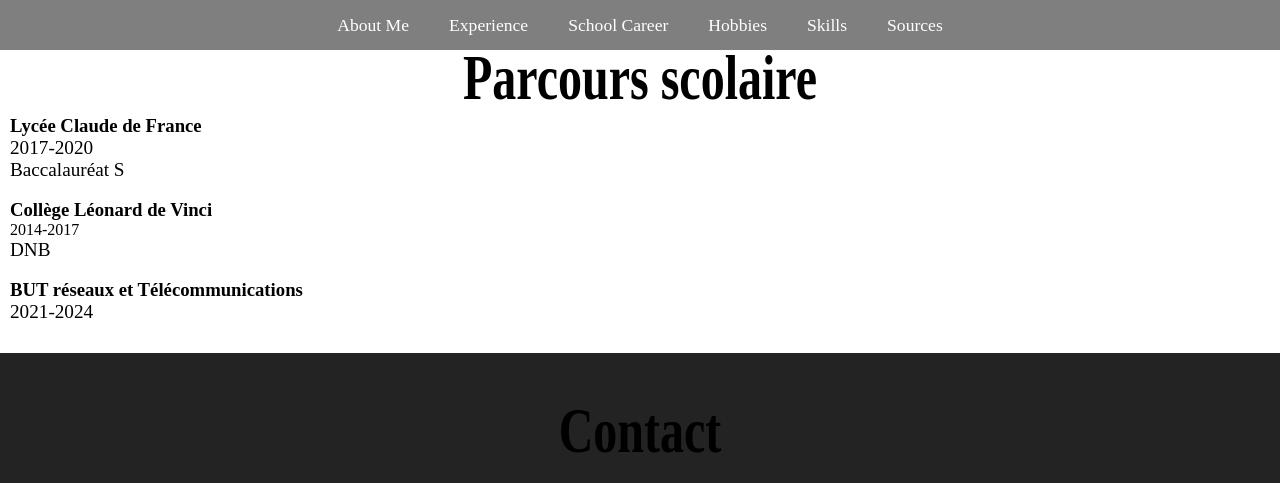
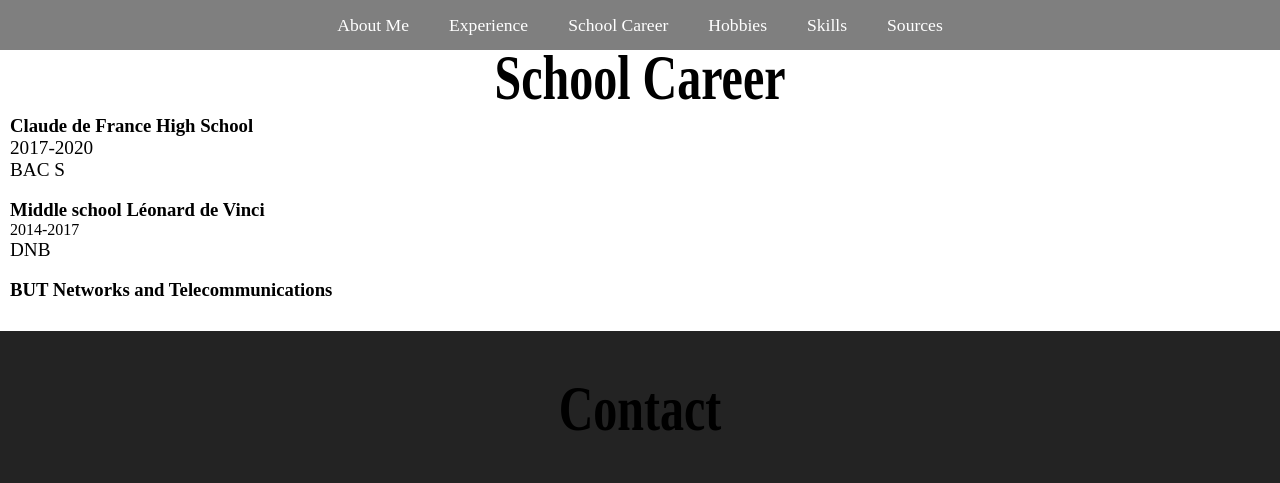
Before and after one commit to saber41200/saber41200.github.io, a plain HTML site: page page3.html in a window 1280 px wide. Shown: the top 483 px of the page. Drawn offline with Linux system fonts and the light colour scheme.

Commit message:
Update page3.html

```diff
--- a/page3.html
+++ b/page3.html
@@ -24,23 +24,22 @@
     </nav>
 
     <section id="about">
-        <h2 class="header">Parcours scolaire</h2>
+        <h2 class="header">School Career</h2>
         <div class="coucou">
             <div class="moi">
 
-                	<h3>Lycée Claude de France</h3>
+                	<h3>Claude de France High School</h3>
 
 						<p>2017-2020<br/>
 
-					Baccalauréat S</p><br/>
-				    <h3>Collège Léonard de Vinci</h3>
+					BAC S</p><br/>
+				    <h3>Middle school Léonard de Vinci</h3>
 
 						2014-2017
 					<br/>
 					<p>DNB</p><br/>
 
-                    <h3>BUT réseaux et Télécommunications</h3>
-                    <p>2021-2024</p>
+                    <h3>BUT Networks and Telecommunications
                 </div>
     </section>
 
```
